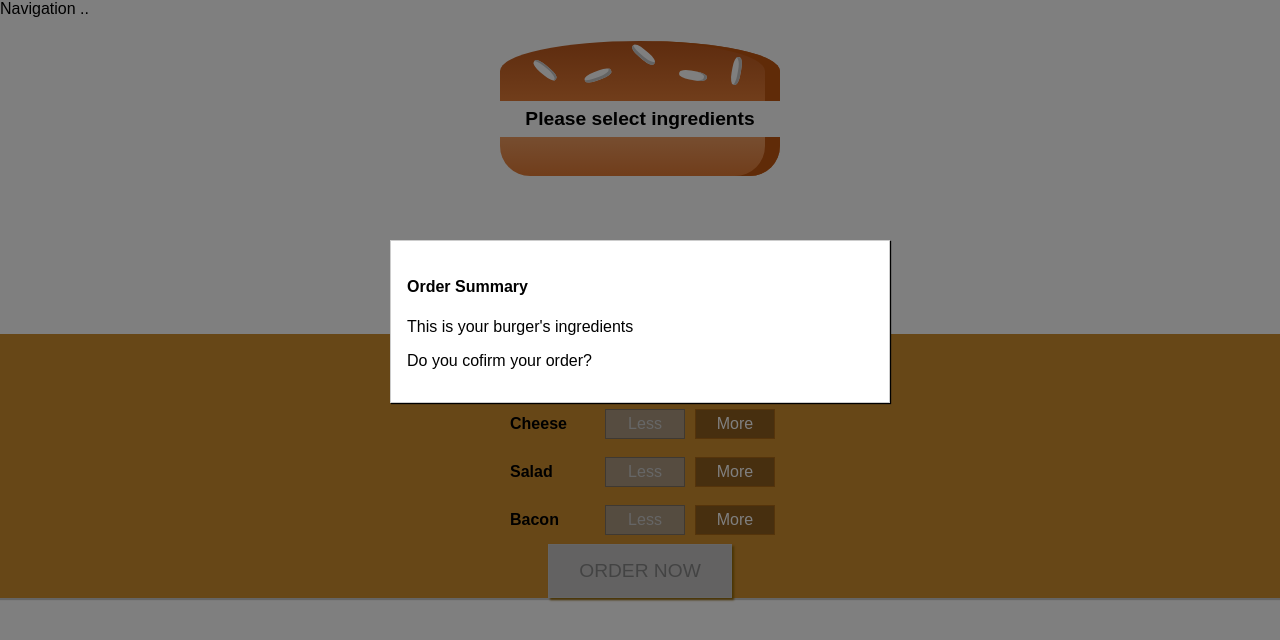
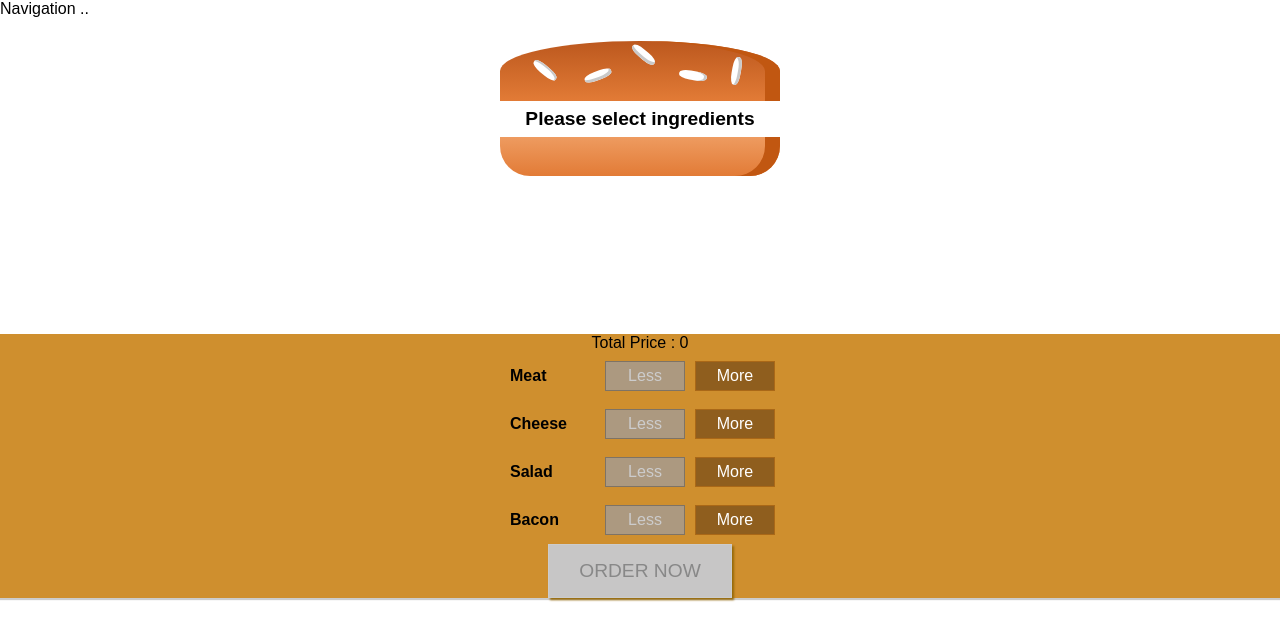
Before and after one commit to nibiru2O12/burger-builder, a React app: page / in a window 1280 px wide. Shown: the top 640 px of the page. Built offline with nearby package versions, Linux system fonts and the light colour scheme.

Commit message:
added close button on Modal

```diff
--- a/src/UI/Backdrop/Backdrop.js
+++ b/src/UI/Backdrop/Backdrop.js
@@ -3,8 +3,10 @@ import React from 'react';
 import classes from './Backdrop.css';
 
 const Backdrop = (props) => {
+
     return (
-        <div className={classes.Backdrop}></div>
+        <div className={classes.Backdrop} onClick={props.onClick}></div>
     );
 }
+
 export default Backdrop;
--- a/src/UI/Modal/Modal.css
+++ b/src/UI/Modal/Modal.css
@@ -12,6 +12,21 @@
     transition: all 0.3s ease-out;
 }
 
+.Modal .Close {
+    cursor: pointer;
+    display: inline-block;
+    width: 15px;
+    height: 15px;
+    padding: 2px;
+    border: 1px solid white;
+    color: white;
+    background-color: firebrick;
+    text-align: center;
+    font-size: 12px;
+    font-weight: bold;
+    float: right;
+}
+
 @media (min-width: 600px) {
     .Modal {
         width: 500px;
--- a/src/UI/Modal/Modal.js
+++ b/src/UI/Modal/Modal.js
@@ -1,21 +1,28 @@
-import React from 'react';
+import React,{Component} from 'react';
 import classes from './Modal.css';
 
 import Aux from '../../hoc/Aux';
 import Backdrop from '../Backdrop/Backdrop';
 
-const Modal = (props) => {
-    const modal = !props.show ? (
-        <div className={classes.Modal}>
-            {props.children}
-        </div>
-    ): null
+class Modal extends Component{
 
-    return (
-        <Aux>
-            <Backdrop />
-            {modal}
-        </Aux>
-    );
+    render(){
+        const modal = this.props.show ? (
+            <Aux>
+                <Backdrop onClick={this.props.close} />
+                <div className={classes.Modal}>
+                    <span
+                        className={classes.Close}
+                        onClick={this.props.close}>x</span>
+
+                    {this.props.children}
+
+                </div>
+            </Aux>
+        ): null
+
+        return modal;
+    }
 }
+
 export default Modal;
--- a/src/components/Burger/BuildControls/BuildControls.js
+++ b/src/components/Burger/BuildControls/BuildControls.js
@@ -24,7 +24,8 @@ class BuildControls extends Component {
                 {controls}
                 <button
                     className={classes.OrderButton}
-                    disabled={!this.props.purchasable}>
+                    disabled={!this.props.purchasable}
+                    onClick={this.props.checkout}>
                     ORDER NOW
                 </button>
             </div>
--- a/src/components/Burger/Burger.js
+++ b/src/components/Burger/Burger.js
@@ -23,8 +23,6 @@ class Burger extends Component {
             ingredients='Please select ingredients'
         }
 
-        console.log(ingredients)
-
         return (
             <div className={classes.Burger}>
                 <BurgerIngredient type='bread-top' />
--- a/src/containers/BurgerBuilder/BurgerBuilder.js
+++ b/src/containers/BurgerBuilder/BurgerBuilder.js
@@ -24,6 +24,14 @@ class BurgerBuilder extends Component {
       checkout:false
     }
 
+    handleCheckout = () => {
+        this.setState({checkout:true});
+    }
+
+    handleCloseModal = () => {
+        this.setState({checkout:false});
+    }
+
     updatePurchasableState () {
 
         const ing = {...this.state.ingredients};
@@ -31,8 +39,6 @@ class BurgerBuilder extends Component {
         const sum = Object.keys(ing).map(key=>{
               return ing[key]
         }).reduce( (a,b) => a + b);
-
-        console.log(sum)
 
         this.setState({
             purchasable: (sum > 0) ? true : false
@@ -76,7 +82,7 @@ class BurgerBuilder extends Component {
         return (
 
             <Aux>
-                <Modal show={this.props.checkout}>
+                <Modal show={this.state.checkout} close={this.handleCloseModal}>
                     <OrderSummary ingredients={this.state.ingredients}/>
                 </Modal>
                 <Burger ingredients={this.state.ingredients} />
@@ -86,7 +92,9 @@ class BurgerBuilder extends Component {
                     addIngredient={this.handleIncrementIngredient}
                     decIngredient={this.handleDecrementIngredient}
                     purchasable={this.state.purchasable}
-                    />
+                    checkout={this.handleCheckout}
+                />{/* end buildControls */}
+
             </Aux>
         )
     }
```
